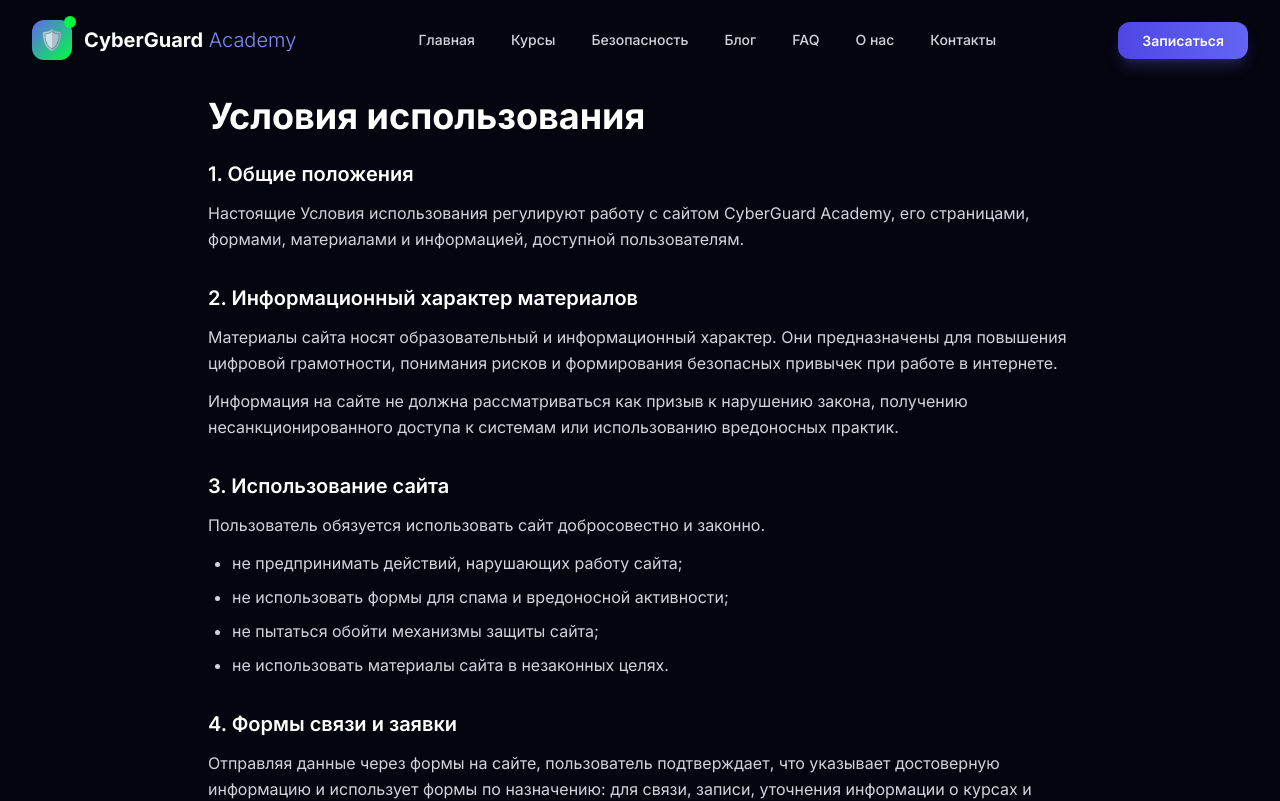
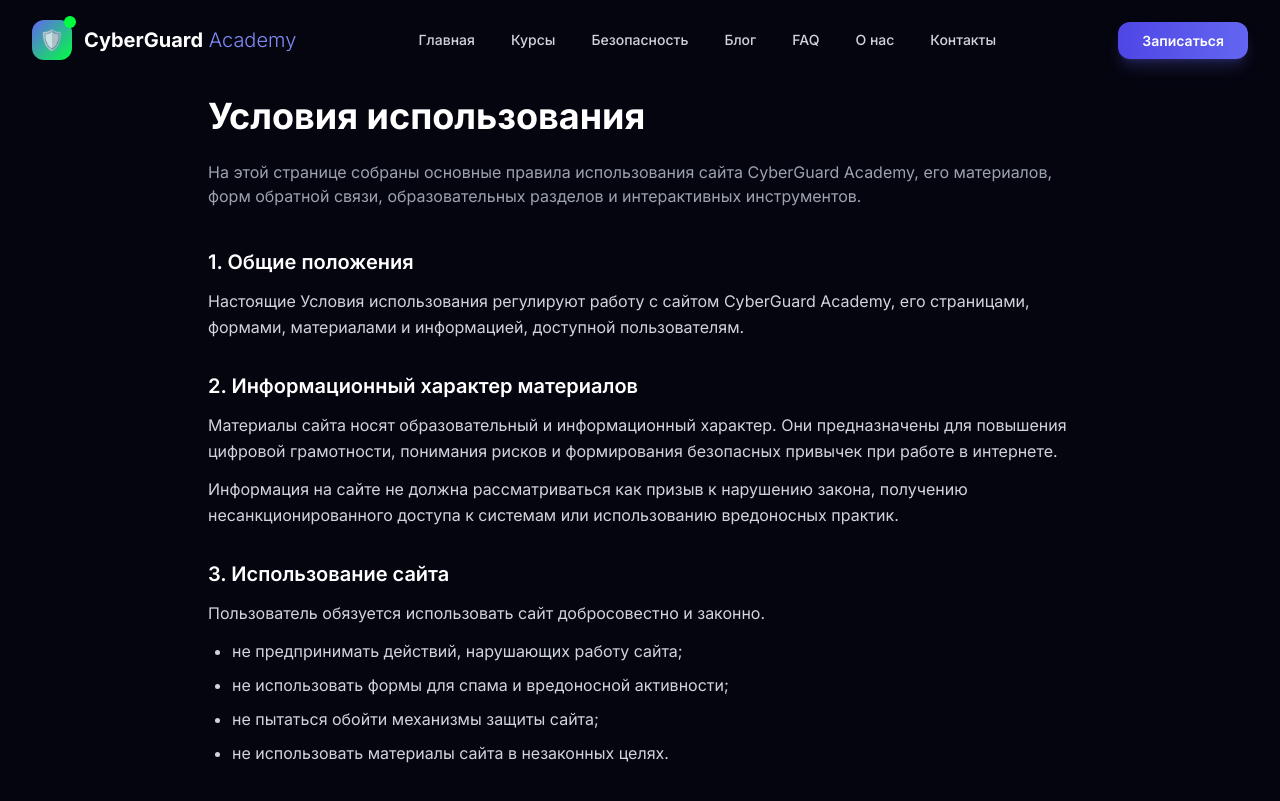
Before and after one commit to mam37bez/cyberguard-academy, a Next.js app: page /terms in a window 1280 px wide. Shown: the top 801 px of the page. Built offline with nearby package versions, Linux system fonts and the light colour scheme.

Commit message:
Refresh terms page to force fresh production deployment

```diff
--- a/src/app/terms/page.tsx
+++ b/src/app/terms/page.tsx
@@ -16,6 +16,11 @@ export default function TermsPage() {
         <h1 className="text-3xl md:text-4xl font-bold text-white mb-6">
           Условия использования
         </h1>
+
+        <p className="text-gray-400 mb-10">
+          На этой странице собраны основные правила использования сайта CyberGuard Academy,
+          его материалов, форм обратной связи, образовательных разделов и интерактивных инструментов.
+        </p>
 
         <div className="space-y-8 text-gray-300 leading-relaxed">
           <section>
@@ -81,8 +86,9 @@ export default function TermsPage() {
             </p>
             <p className="mt-3">
               Несмотря на то, что материалы ориентированы на практическую пользу,
-              пользователь самостоятельно принимает решения о применении рекомендаций
-              с учётом своей ситуации, возраста, уровня подготовки и контекста.
+              пользователь самостоятельно принимает решения о применении
+              рекомендаций с учётом своей ситуации, возраста, уровня подготовки и
+              контекста.
             </p>
           </section>
 
```
